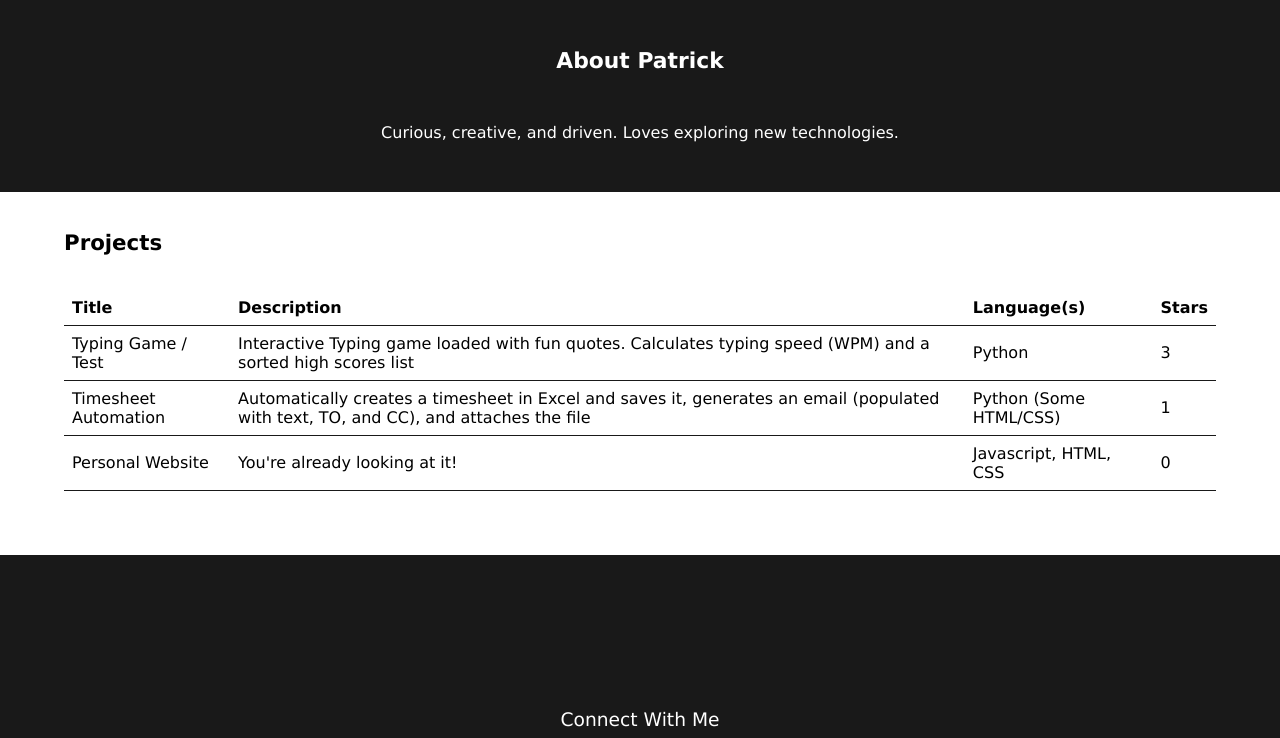
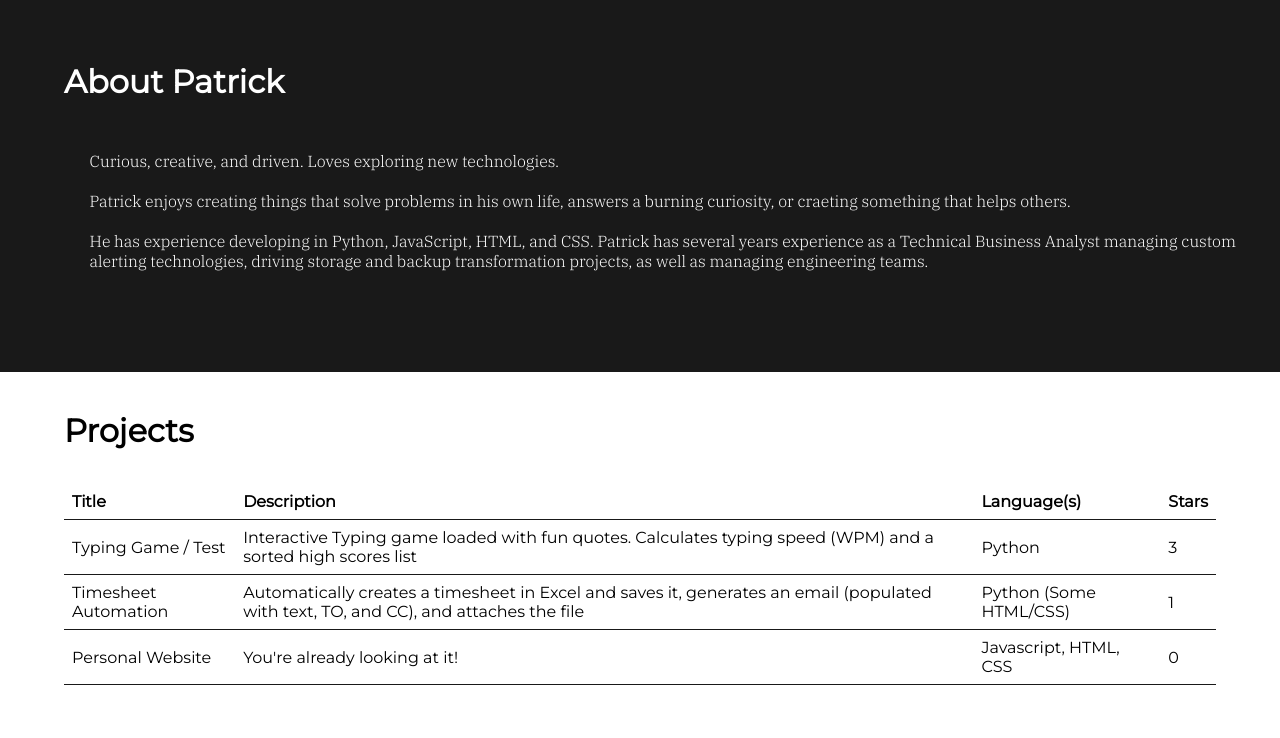
Before and after one commit to patjrep/personal_site, a plain HTML site: page index.html in a window 1280 px wide. Shown: the part 802-1540 px from the top of the page. Drawn offline with nearby package versions, Linux system fonts and the light colour scheme.

Commit message:
made some styling changes

```diff
--- a/index.html
+++ b/index.html
@@ -13,6 +13,7 @@
   <link href="https://fonts.googleapis.com/css?family=IBM+Plex+Serif:300&display=swap" rel="stylesheet">
   <link rel="stylesheet" href="https://cdnjs.cloudflare.com/ajax/libs/font-awesome/4.7.0/css/font-awesome.min.css">
 
+  <script src="https://ajax.googleapis.com/ajax/libs/jquery/3.3.1/jquery.min.js"></script>
 </head>
 
 <STYLE>A {text-decoration: none;} </STYLE>
@@ -49,6 +50,12 @@
       <h3 class="about-title">About Patrick</h3>
       <p class="about-patrick-info">
         Curious, creative, and driven. Loves exploring new technologies.
+        <br><br>Patrick enjoys creating things that solve problems in his own life,
+        answers a burning curiosity, or craeting something that helps others.
+        <br><br>He has experience developing in Python, JavaScript, HTML, and CSS.
+        Patrick has several years experience as a Technical Business Analyst managing
+        custom alerting technologies, driving storage and backup transformation projects,
+        as well as managing engineering teams.
       </p>
     </div>
       <div class="projects-pane">
@@ -101,6 +108,5 @@
       </div>
     </div>
   </div>
-  <script src="scripts.js"></script>
 </body>
 </html>
--- a/style.css
+++ b/style.css
@@ -118,28 +118,32 @@
   }
 
 #about-patrick {
-    font-family: Verdana, sans-serif;
-    font-size: 14pt;
     width: 100%;
     max-height: 100%;
-    padding-top: 50px;
+    padding-top: 5%;
+    padding-bottom: 4%;
     grid-column: 1 / 5;
     grid-row: 2 / 3;
-    text-align: center;
     background-color: #191919;
 }
 
+.about-title {
+    font-family: 'Montserrat', sans-serif;
+    font-size: 24pt;
+    color: white;
+    padding-left: 5%;
+}
+
+
 .about-patrick-info {
-    font-family: Verdana, sans-serif;
+    font-family: 'IBM Plex Serif', thin;
+    padding-left: 7%;
     font-size: 12pt;
     color: white;
     padding-top: 50px;
     padding-bottom: 50px;
 }
 
-.about-title {
-    color: white;
-}
 
 .projects-pane {
     grid-column: 1 / 4;
@@ -152,12 +156,12 @@
 
 .proj-title {
     padding-bottom: 3%;
-    font-size: 16pt;
-    font-family: Verdana, sans-serif;
+    font-size: 24pt;
+    font-family: 'Montserrat', sans-serif;
 }
 
 .projects {
-    font-family: Verdana, sans-serif;
+    font-family: 'Montserrat', sans-serif;
     border-collapse: collapse;
     width: 100%;
   }
@@ -188,7 +192,7 @@ td, th {
 #personal-links {
     padding-top: 6%;
     padding-bottom: 10%;
-    background-color: #191919;
+    background-color: #232323;
     grid-column: 1 / 4;
     grid-row: 4 / 5;
     align-content: center;
@@ -206,8 +210,8 @@ td, th {
 
 .connect-text {
     color: white;
-    font-family: Verdana, sans-serif;
-    font-size: 14pt;
+    font-family: 'Montserrat', sans-serif;
+    font-size: 22pt;
     display: inline-block;
     margin: auto;
     width: 100%;
```
